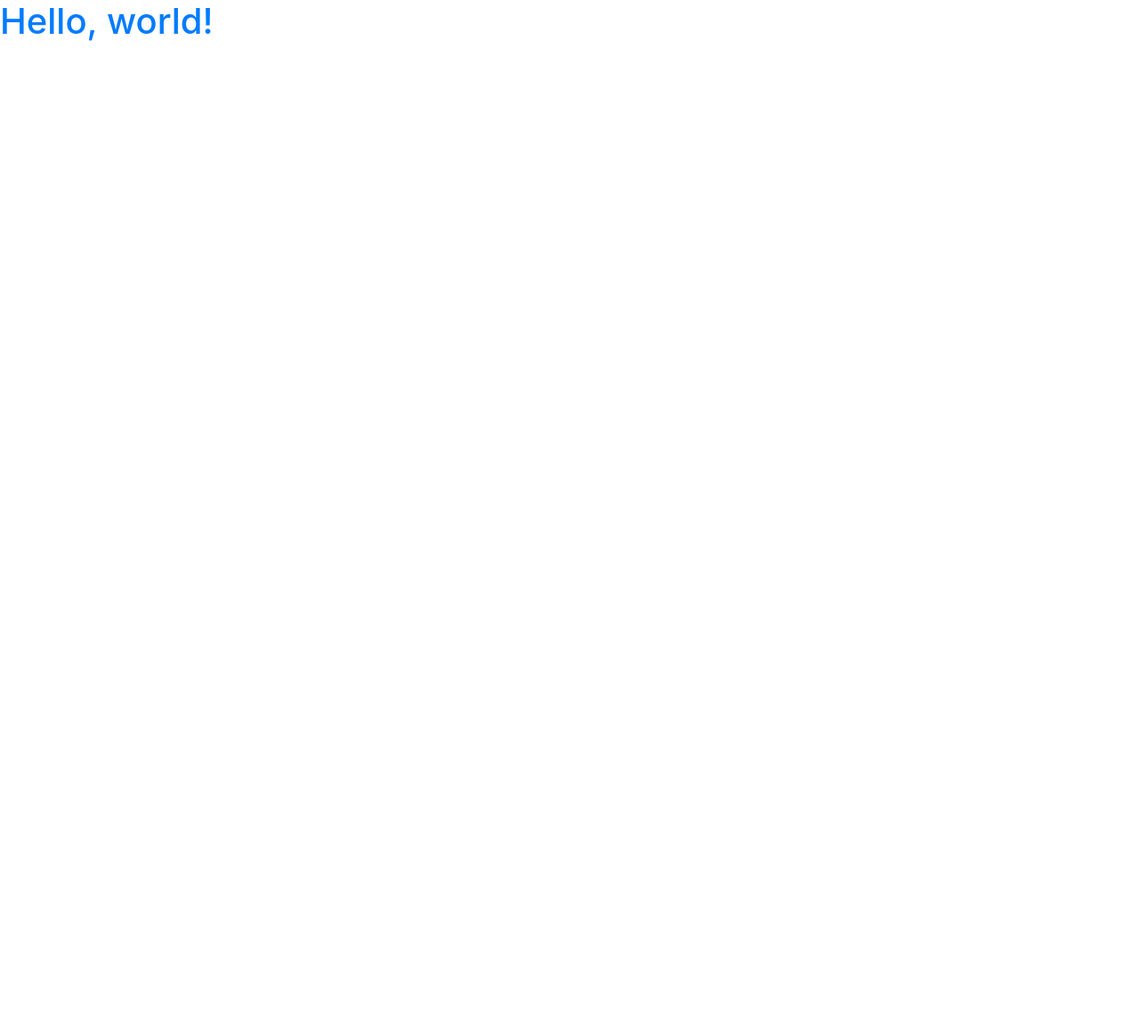
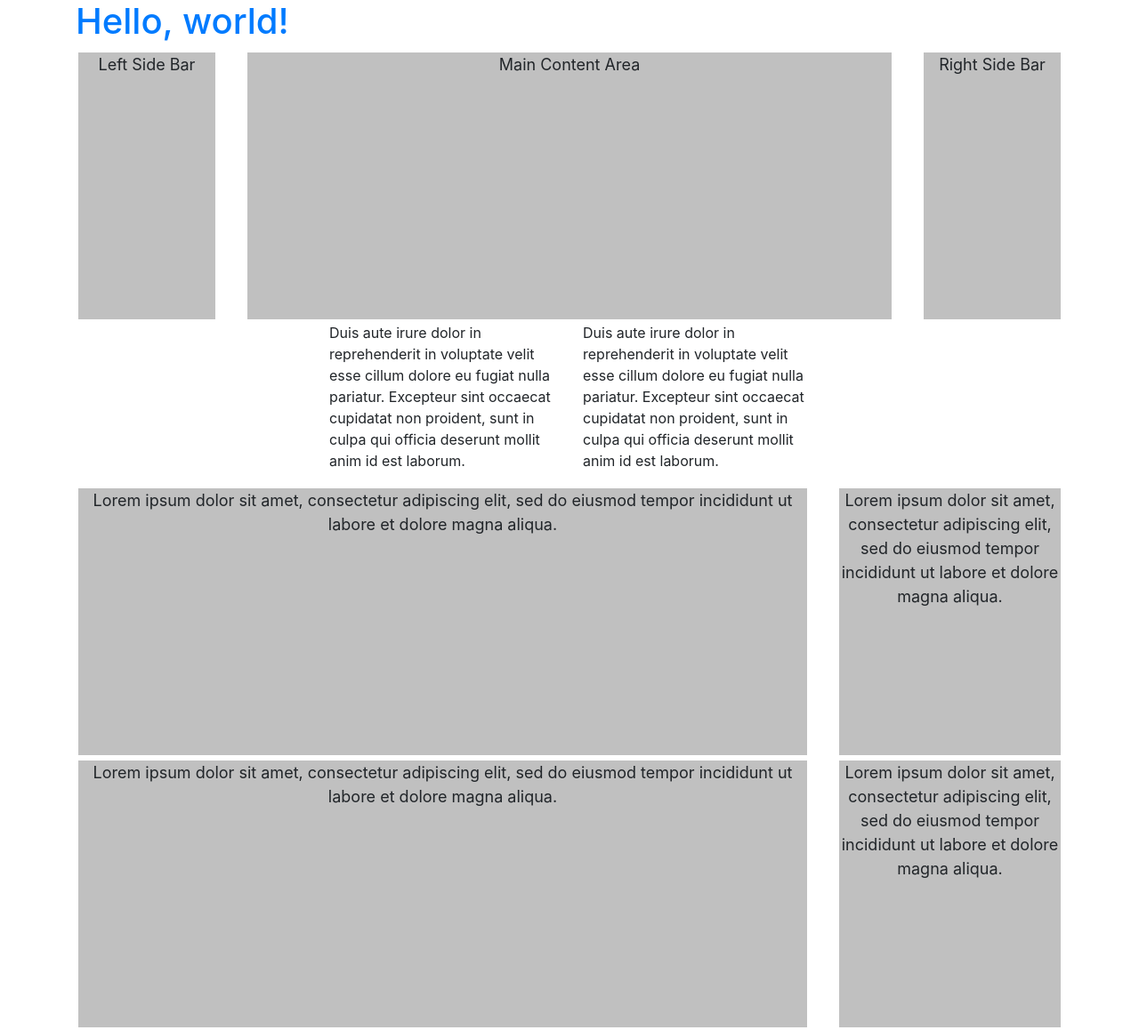
Before and after one commit to Mikey-Esteban/web-design-challenge, a plain HTML site: page web_visualizations/index.html in a window 1280 px wide. Shown: the whole page at 89% size. Before the commit the page ends 800 px from the top, so only its background shows below. Drawn offline with nearby package versions, Linux system fonts and the light colour scheme.

Commit message:
random play with bootstrap

```diff
--- /dev/null
+++ b/web_visualizations/custom_styles.css
@@ -0,0 +1,7 @@
+.customDiv{
+  margin:3px;
+  min-height:300px;
+  background-color: silver;
+  text-align:center;
+  font-size:large;
+}
--- a/web_visualizations/index.html
+++ b/web_visualizations/index.html
@@ -1,14 +1,62 @@
 <!DOCTYPE html>
 <html lang="en">
 <head>
-	<title>Bootstrap Tutorial Sample Page</title>
 	<meta charset="utf-8">
 	<meta name="viewport" content="width-device-width, initial-scale=1, shrink-to-fit=no">
+	<title>Bootstrap Tutorial Sample Page</title>
+
 	<link rel="stylesheet" href="https://stackpath.bootstrapcdn.com/bootstrap/4.1.3/css/bootstrap.min.css" integrity="sha384-MCw98/SFnGE8fJT3GXwEOngsV7Zt27NXFoaoApmYm81iuXoPkFOJwJ8ERdknLPMO" crossorigin="anonymous">
+	<link rel="stylesheet" href="custom_styles.css">
 </head>
 <body>
-	<h1 class="text-primary">Hello, world!</h1>
-
+		<section class="header">
+				<div class="container">
+						<div class="row">
+									<div class="col-md-12"><h1 class="text-primary">Hello, world!</h1></div>
+						</div>
+				</div>
+		</section>
+		<section class="content">
+				<div class="container">
+						<div class="row">
+									<div class="col-md-2">
+												<div class="customDiv">Left Side Bar</div>
+									</div>
+									<div class="col-md-8">
+												<div class="customDiv">Main Content Area </div>
+									</div>
+									<div class="col-md-2">
+												<div class="customDiv">Right Side Bar</div>
+									</div>
+						</div>
+				</div>
+				<div class="container">
+						<div class="row">
+									<div class="col-md-3 offset-md-3">
+												<div class="offsetDiv"><p>Duis aute irure dolor in reprehenderit in voluptate velit esse cillum dolore eu fugiat nulla pariatur. Excepteur sint occaecat cupidatat non proident, sunt in culpa qui officia deserunt mollit anim id est laborum.</p></div>
+									</div>
+									<div class="col-md-3">
+												<div class="offsetDiv"><p>Duis aute irure dolor in reprehenderit in voluptate velit esse cillum dolore eu fugiat nulla pariatur. Excepteur sint occaecat cupidatat non proident, sunt in culpa qui officia deserunt mollit anim id est laborum.</p></div>
+									</div>
+						</div>
+				</div>
+				<div class="container">
+						<div class="row">
+									<div class="col-sm-6 col-md-2 col-lg-9">
+												<div class="customDiv"><p>Lorem ipsum dolor sit amet, consectetur adipiscing elit, sed do eiusmod tempor incididunt ut labore et dolore magna aliqua.</p></div>
+									</div>
+									<div class="col-sm-6 col-md-4 col-lg-3">
+												<div class="customDiv"><p>Lorem ipsum dolor sit amet, consectetur adipiscing elit, sed do eiusmod tempor incididunt ut labore et dolore magna aliqua.</p></div>
+									</div>
+									<div class="col-sm-6 col-md-4 col-lg-9">
+												<div class="customDiv"><p>Lorem ipsum dolor sit amet, consectetur adipiscing elit, sed do eiusmod tempor incididunt ut labore et dolore magna aliqua.</p></div>
+									</div>
+									<div class="col-sm-6 col-md-2 col-lg-3">
+												<div class="customDiv"><p>Lorem ipsum dolor sit amet, consectetur adipiscing elit, sed do eiusmod tempor incididunt ut labore et dolore magna aliqua.</p></div>
+									</div>
+						</div>
+				</div>
+		</section>
     	<!-- Optional JavaScript -->
     	<!-- jQuery first, then Popper.js, then Bootstrap JS -->
     	<script src="https://code.jquery.com/jquery-3.3.1.slim.min.js" integrity="sha384-q8i/X+965DzO0rT7abK41JStQIAqVgRVzpbzo5smXKp4YfRvH+8abtTE1Pi6jizo" crossorigin="anonymous"></script>
```
